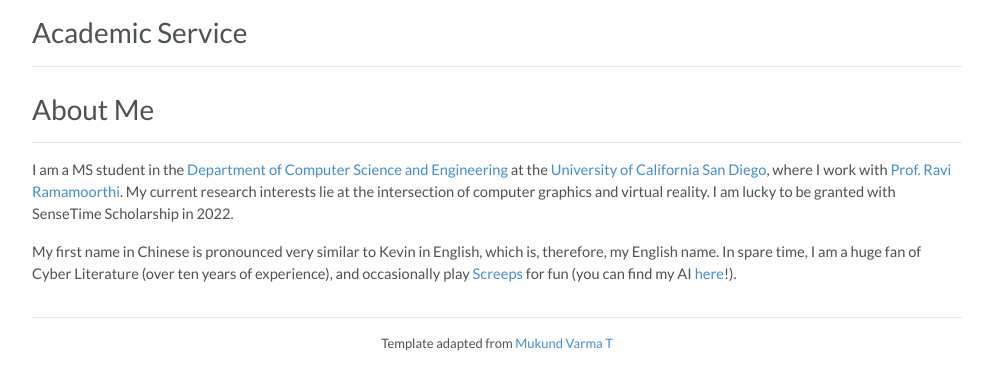
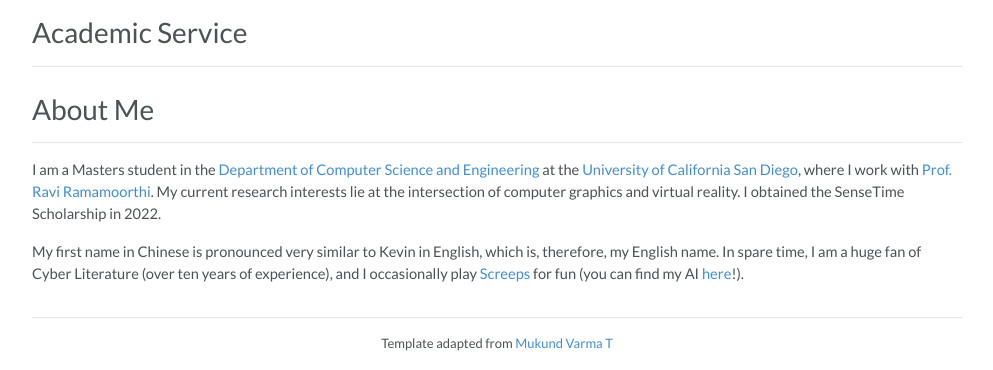
Before and after one commit to RaymondJiangkw/RaymondJiangkw.github.io, a plain HTML site: page index.html in a window 1280 px wide. Shown: the part 812-1182 px from the top of the page, without its empty margins (143-1136 px from the left). Drawn offline with nearby package versions, Linux system fonts and the light colour scheme.

Commit message:
update: fix

```diff
--- a/index.html
+++ b/index.html
@@ -148,13 +148,13 @@
             <div class="row">
                 <div class="col">
                     <p>
-                        I am a MS student in the <a href="https://cse.ucsd.edu/">Department of Computer Science and Engineering</a> at the <a href="https://www.ucsd.edu/">University of California San Diego</a>,
+                        I am a Masters student in the <a href="https://cse.ucsd.edu/">Department of Computer Science and Engineering</a> at the <a href="https://www.ucsd.edu/">University of California San Diego</a>,
                         where I work with <a href="https://cseweb.ucsd.edu/~ravir/">Prof. Ravi Ramamoorthi</a>.
                         My current research interests lie at the intersection of computer graphics and virtual reality.
-                        I am lucky to be granted with SenseTime Scholarship in 2022.
+                        I obtained the SenseTime Scholarship in 2022.
                     </p>
                     <p>
-                        My first name in Chinese is pronounced very similar to Kevin in English, which is, therefore, my English name. In spare time, I am a huge fan of Cyber Literature (over ten years of experience), and occasionally play <a href="https://screeps.com/">Screeps</a> for fun (you can find my AI <a href="https://github.com/RaymondJiangkw/ScreepsApollo">here</a>!).
+                        My first name in Chinese is pronounced very similar to Kevin in English, which is, therefore, my English name. In spare time, I am a huge fan of Cyber Literature (over ten years of experience), and I occasionally play <a href="https://screeps.com/">Screeps</a> for fun (you can find my AI <a href="https://github.com/RaymondJiangkw/ScreepsApollo">here</a>!).
                     </p>
                 </div>
             </div>
```
